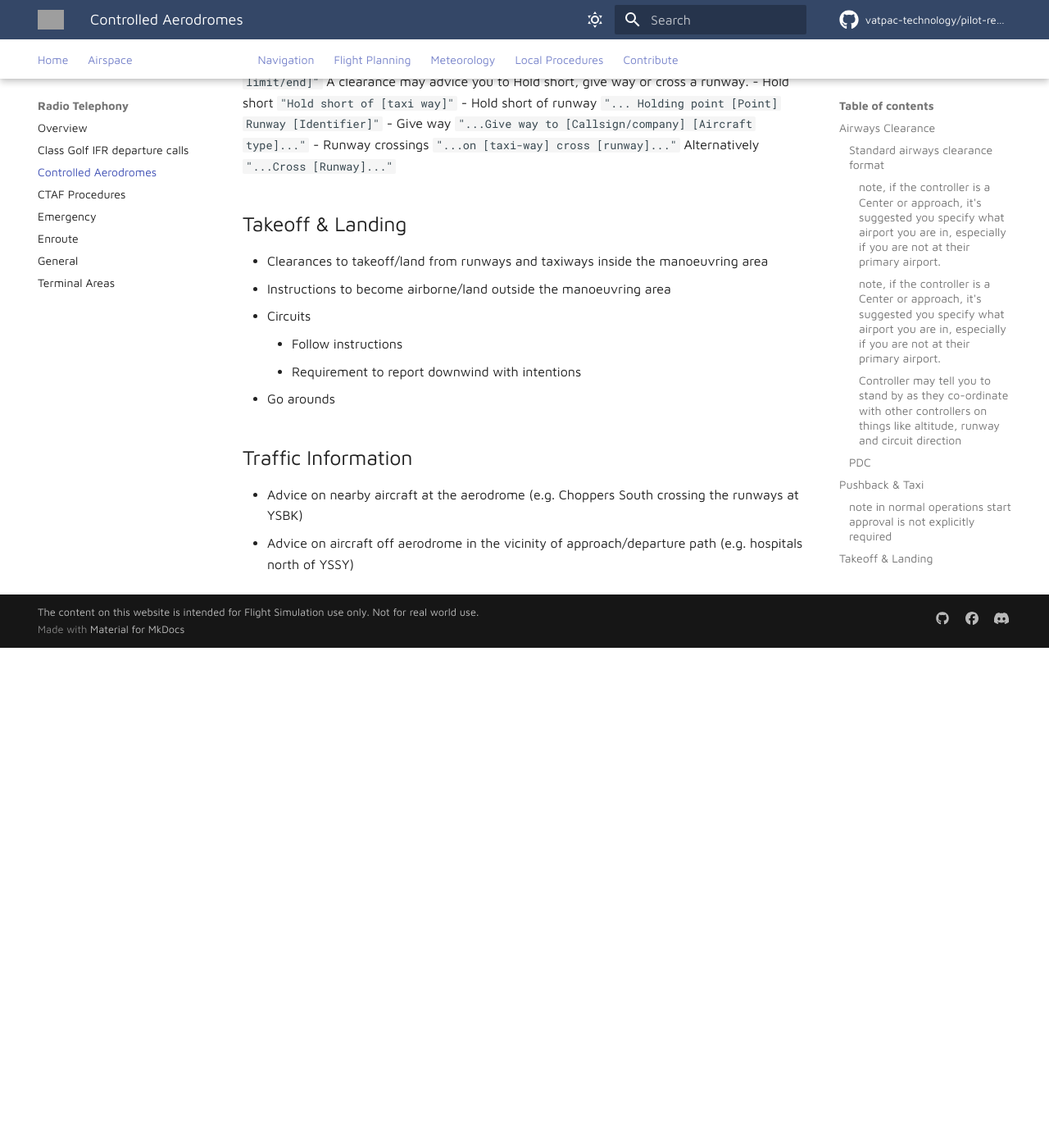
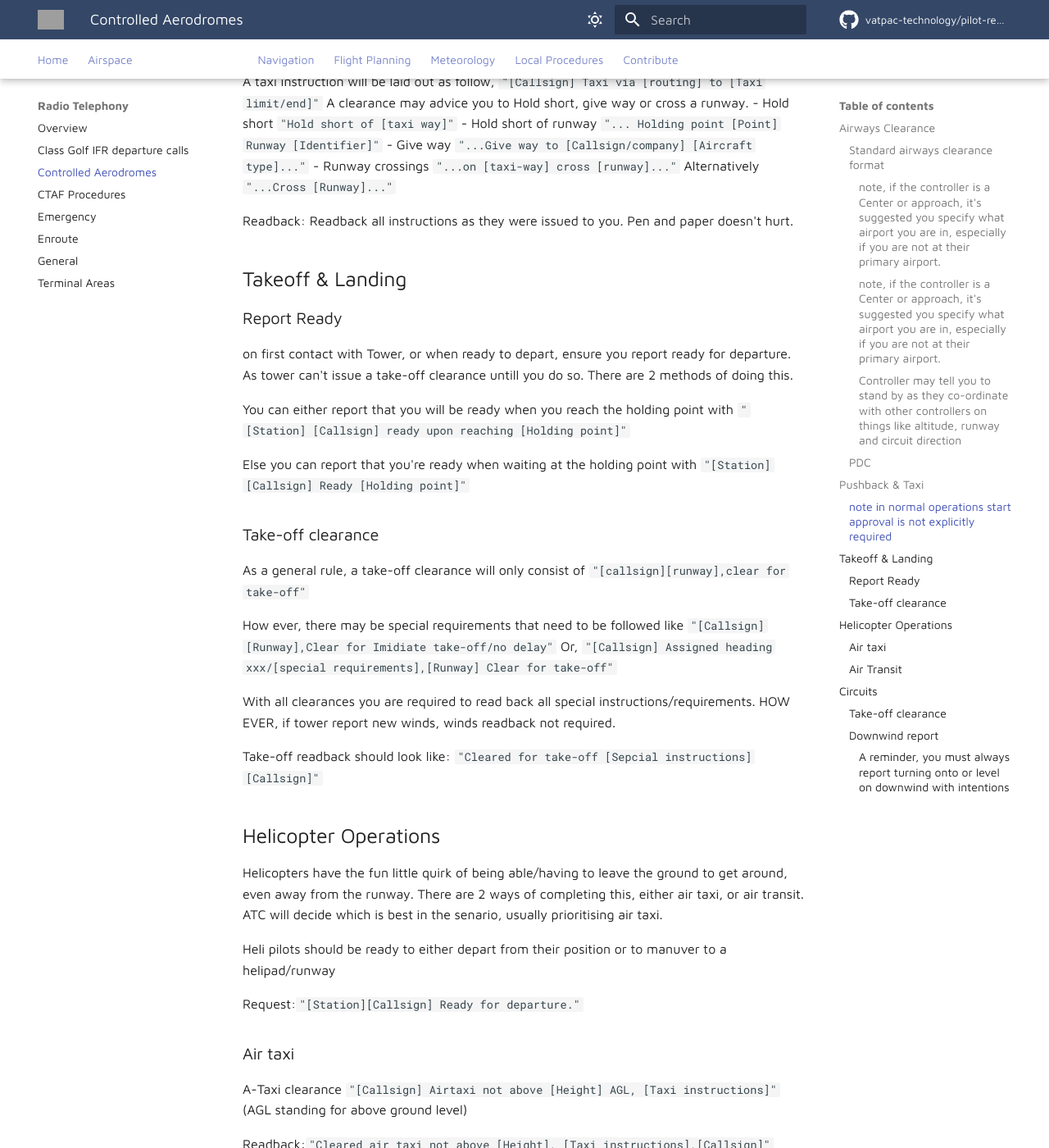
Before and after one commit to vatpac-technology/pilot-resources, an MkDocs documentation site: the page built from docs/radio-telephony/controlledaerodromes.md, in a window 1280 px wide and 1400 px high, scrolled down 1951 px. Shown: the whole window at 82% size. Built offline with MkDocs 1.6.1 and Material for MkDocs 9.7.7, drawn with Linux system fonts in a browser that asks for light colours; comment, search, counter and statistics services are not loaded; before the commit the page ends 2741 px from its top, so only the background shows below that; some of the changed text lies outside the part shown; grey boxes are pictures that could not be loaded.

Commit message:
Finished control

```diff
--- a/docs/radio-telephony/controlledaerodromes.md
+++ b/docs/radio-telephony/controlledaerodromes.md
@@ -54,12 +54,12 @@ Readback:`"[SID],Bay [Number], [Squawk]"`
 
 - Engine start
 
-  ##### There is only one type of engine start that needs ATC clearance in Australia is a Cross-bleed start, only applicable to jets.
+  ##### There is only one type of engine start that needs ATC clearance in Australia is a Cross-bleed start, only applicable to jets that need to start 1 engine on the bay with ground crew assistance.
   `"[Callsign] request cross-bleed start"`
 
 - Taxi
 
-  Request:`"[Callsign] Ready for taxi [Runway] with information [ATIS info]"`
+  Request:`"[Callsign] with information [ATIS info] Ready for taxi [Runway]"`
 
   A taxi instruction will be laid out as follow, `"[Callsign] Taxi via [routing] to [Taxi limit/end]"`
   A clearance may advice you to Hold short, give way or cross a runway.
@@ -68,14 +68,59 @@ Readback:`"[SID],Bay [Number], [Squawk]"`
     - Give way `"...Give way to [Callsign/company] [Aircraft type]..."`
     - Runway crossings `"...on [taxi-way] cross [runway]..."` Alternatively `"...Cross [Runway]..."`
 
+  Readback: Readback all instructions as they were issued to you. Pen and paper doesn't hurt.
+
 ## Takeoff & Landing
-- Clearances to takeoff/land from runways and taxiways inside the manoeuvring area
-- Instructions to become airborne/land outside the manoeuvring area
-- Circuits
-    - Follow instructions
-    - Requirement to report downwind with intentions
-- Go arounds
+### Report Ready
+  on first contact with Tower, or when ready to depart, ensure you report ready for departure. As tower can't issue a take-off clearance untill you do so. There are 2 methods of doing this.
 
-## Traffic Information
-- Advice on nearby aircraft at the aerodrome (e.g. Choppers South crossing the runways at YSBK)
-- Advice on aircraft off aerodrome in the vicinity of approach/departure path (e.g. hospitals north of YSSY)
+  You can either report that you will be ready when you reach the holding point with `"[Station] [Callsign] ready upon reaching [Holding point]"`
+
+  Else you can report that you're ready when waiting at the holding point with `"[Station] [Callsign] Ready [Holding point]"`
+
+### Take-off clearance
+ As a general rule, a take-off clearance will only consist of  `"[callsign][runway],clear for take-off"`
+
+How ever, there may be special requirements that need to be followed like `"[Callsign][Runway],Clear for Imidiate take-off/no delay"` Or, `"[Callsign] Assigned heading xxx/[special requirements],[Runway] Clear for take-off"`
+
+With all clearances you are required to read back all special instructions/requirements. HOW EVER, if tower report new winds, winds readback not required.
+
+Take-off readback should look like: `"Cleared for take-off [Sepcial instructions] [Callsign]"`
+
+## Helicopter Operations
+Helicopters have the fun little quirk of being able/having to leave the ground to get around, even away from the runway. There are 2 ways of completing this, either air taxi, or air transit. ATC will decide which is best in the senario, usually prioritising air taxi.
+
+Heli pilots should be ready to either depart from their position or to manuver to a helipad/runway
+
+Request:`"[Station][Callsign] Ready for departure."`
+
+### Air taxi
+
+A-Taxi clearance `"[Callsign] Airtaxi not above [Height] AGL, [Taxi instructions]"` (AGL standing for above ground level)
+
+Readback:`"Cleared air taxi not above [Height], [Taxi instructions],[Callsign]"`
+
+### Air Transit
+
+A-Transit clearance`"[Callsign] Cleared air transit [destniation] not above [Height] AGL"`
+
+Readback:`"Cleared Air transit [Destniation] not above [Height][Callsign]"`
+
+## Circuits
+You will know your circuit direction either from your clearance OR runway config, if there is any chance of missinterpretation tower will advise in take-off clearance. Tower may also specify "report downwind" as a reminder, how ever even if they don't specify this you must report downwind ALWAYS.
+### Take-off clearance
+Normal:`"[Callsign], runway [Identifier], clear for take-off"`
+Specified:`"[Callsign], Make [direction] Circuit, report downwind, runway [identifier] clear for take-off"`
+
+### Downwind report
+##### A reminder, you must always report turning onto or level on downwind with intentions
+
+Turn, Touch and Go:`"[Callsign], turning downwind [Runway], touch and go"`
+
+Touch and Go:`"[Callsign] downwind [Runway] touch and go"`
+
+Turn, Full Stop:`"[Callsign] turning downwind [Runway] full stop"`
+
+Full Stop:`"[Callsign] downwind [Runway] Full stop"`
+
+Departure (not previously discussed):`"[Callsign] downwind [Runway] for departue to [Point/Destniation]"`
```
